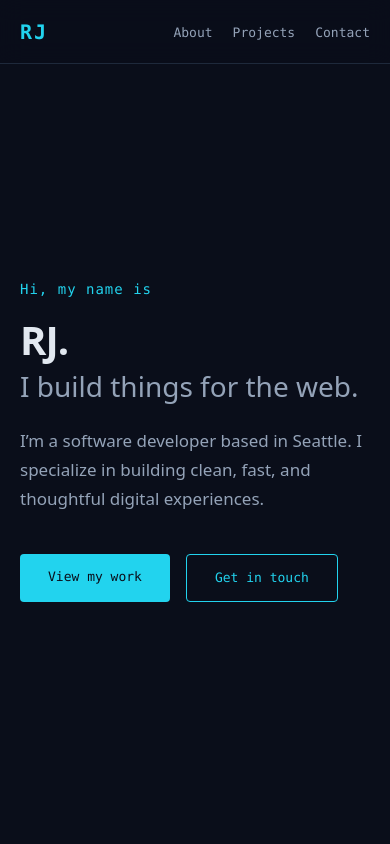
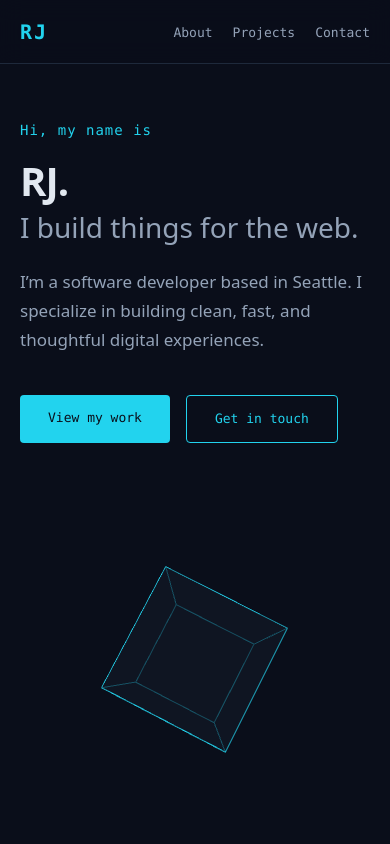
Before and after one commit to rjtrenchard/personal-page-RJT, a React (Vite) app: page / in a window 390 px wide. Shown: the top 844 px of the page. Built offline with nearby package versions, Linux system fonts and the light colour scheme.

Commit message:
add spinning cube

```diff
--- a/package.json
+++ b/package.json
@@ -11,7 +11,8 @@
   },
   "dependencies": {
     "react": "^19.2.6",
-    "react-dom": "^19.2.6"
+    "react-dom": "^19.2.6",
+    "three": "^0.184.0"
   },
   "devDependencies": {
     "@babel/core": "^7.29.0",
--- a/src/App.css
+++ b/src/App.css
@@ -88,12 +88,18 @@
 /* ── Hero ── */
 .hero {
   min-height: 100svh;
-  display: flex;
-  flex-direction: column;
-  justify-content: center;
+  display: grid;
+  grid-template-columns: 1fr auto;
+  align-items: center;
+  gap: 48px;
   padding: calc(var(--nav-height) + 32px) 32px 64px;
   max-width: 960px;
   margin: 0 auto;
+}
+
+.hero-text {
+  display: flex;
+  flex-direction: column;
 }
 
 .hero-greeting {
@@ -131,6 +137,14 @@
   margin-top: 40px;
   flex-wrap: wrap;
 }
+
+.hero-image {
+  width: 300px;
+  height: 300px;
+  flex-shrink: 0;
+}
+
+
 
 /* ── Buttons ── */
 .btn {
@@ -362,7 +376,14 @@
   }
 
   .hero {
+    grid-template-columns: 1fr;
     padding: calc(var(--nav-height) + 20px) 20px 48px;
+  }
+
+  .hero-image {
+    width: 200px;
+    height: 200px;
+    margin: 0 auto;
   }
 
   .about-body {
--- a/src/components/Hero.jsx
+++ b/src/components/Hero.jsx
@@ -1,6 +1,9 @@
+import HeroCube from './HeroCube';
+
 export default function Hero() {
   return (
     <section id="hero" className="hero">
+      <div className="hero-text">
         <p className="hero-greeting">Hi, my name is</p>
         <h1 className="hero-name">RJ.</h1>
         <h2 className="hero-title">I build things for the web.</h2>
@@ -12,6 +15,11 @@ export default function Hero() {
           <a href="#projects" className="btn btn-primary">View my work</a>
           <a href="#contact" className="btn btn-outline">Get in touch</a>
         </div>
+      </div>
+
+      <div className="hero-image">
+        <HeroCube />
+      </div>
     </section>
   )
 }
--- /dev/null
+++ b/src/components/HeroCube.jsx
@@ -0,0 +1,80 @@
+import { useEffect, useRef } from 'react'
+import * as THREE from 'three'
+
+export default function HeroCube() {
+  const mountRef = useRef(null)
+
+  useEffect(() => {
+    const mount = mountRef.current
+    const w = mount.clientWidth
+    const h = mount.clientHeight
+
+    const scene = new THREE.Scene()
+    const camera = new THREE.PerspectiveCamera(45, w / h, 0.1, 100)
+    camera.position.z = 4.5
+
+    const renderer = new THREE.WebGLRenderer({ antialias: true, alpha: true })
+    renderer.setSize(w, h)
+    renderer.setPixelRatio(window.devicePixelRatio)
+    mount.appendChild(renderer.domElement)
+
+    const geometry = new THREE.BoxGeometry(2, 2, 2)
+
+    // Solid dark fill
+    const fill = new THREE.Mesh(
+      geometry,
+      new THREE.MeshBasicMaterial({
+        color: 0x111827,
+        transparent: true,
+        opacity: 0.7,
+      })
+    )
+    scene.add(fill)
+
+    // Accent wireframe edges
+    const edges = new THREE.LineSegments(
+      new THREE.EdgesGeometry(geometry),
+      new THREE.LineBasicMaterial({ color: 0x22d3ee })
+    )
+    scene.add(edges)
+
+    // Inner smaller cube for depth
+    const innerGeo = new THREE.BoxGeometry(1, 1, 1)
+    const innerEdges = new THREE.LineSegments(
+      new THREE.EdgesGeometry(innerGeo),
+      new THREE.LineBasicMaterial({ color: 0x22d3ee, transparent: true, opacity: 0.3 })
+    )
+    scene.add(innerEdges)
+
+    let animId
+    const animate = () => {
+      animId = requestAnimationFrame(animate)
+      fill.rotation.x += 0.004
+      fill.rotation.y += 0.007
+      edges.rotation.x = fill.rotation.x
+      edges.rotation.y = fill.rotation.y
+      innerEdges.rotation.x -= 0.006
+      innerEdges.rotation.y -= 0.009
+      renderer.render(scene, camera)
+    }
+    animate()
+
+    const observer = new ResizeObserver(() => {
+      const w = mount.clientWidth
+      const h = mount.clientHeight
+      camera.aspect = w / h
+      camera.updateProjectionMatrix()
+      renderer.setSize(w, h)
+    })
+    observer.observe(mount)
+
+    return () => {
+      cancelAnimationFrame(animId)
+      observer.disconnect()
+      renderer.dispose()
+      mount.removeChild(renderer.domElement)
+    }
+  }, [])
+
+  return <div ref={mountRef} style={{ width: '100%', height: '100%' }} />
+}
```
Also changed, not shown: 1 other file (tests, documents, lock files or other folders). Lines whose indentation alone changed are shown as unchanged.
